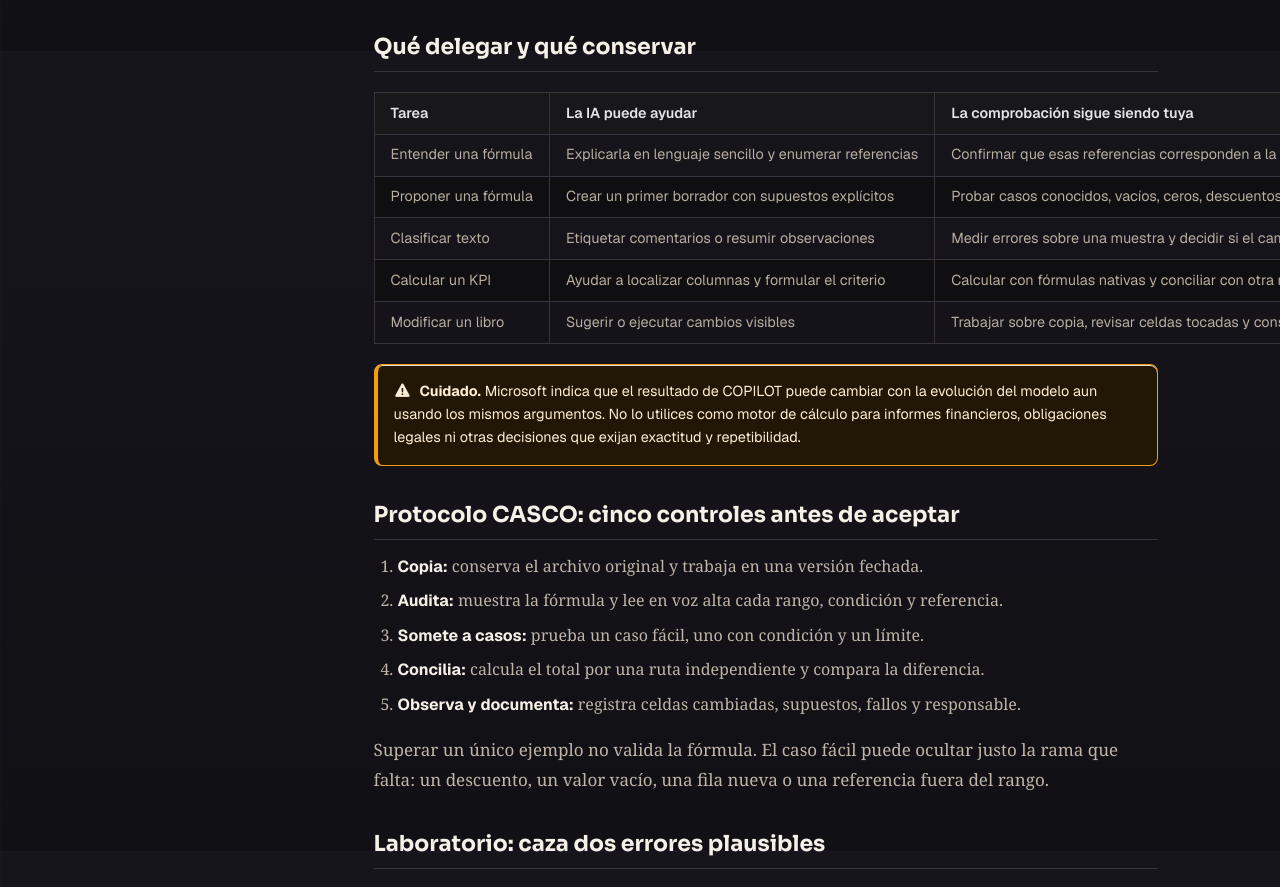
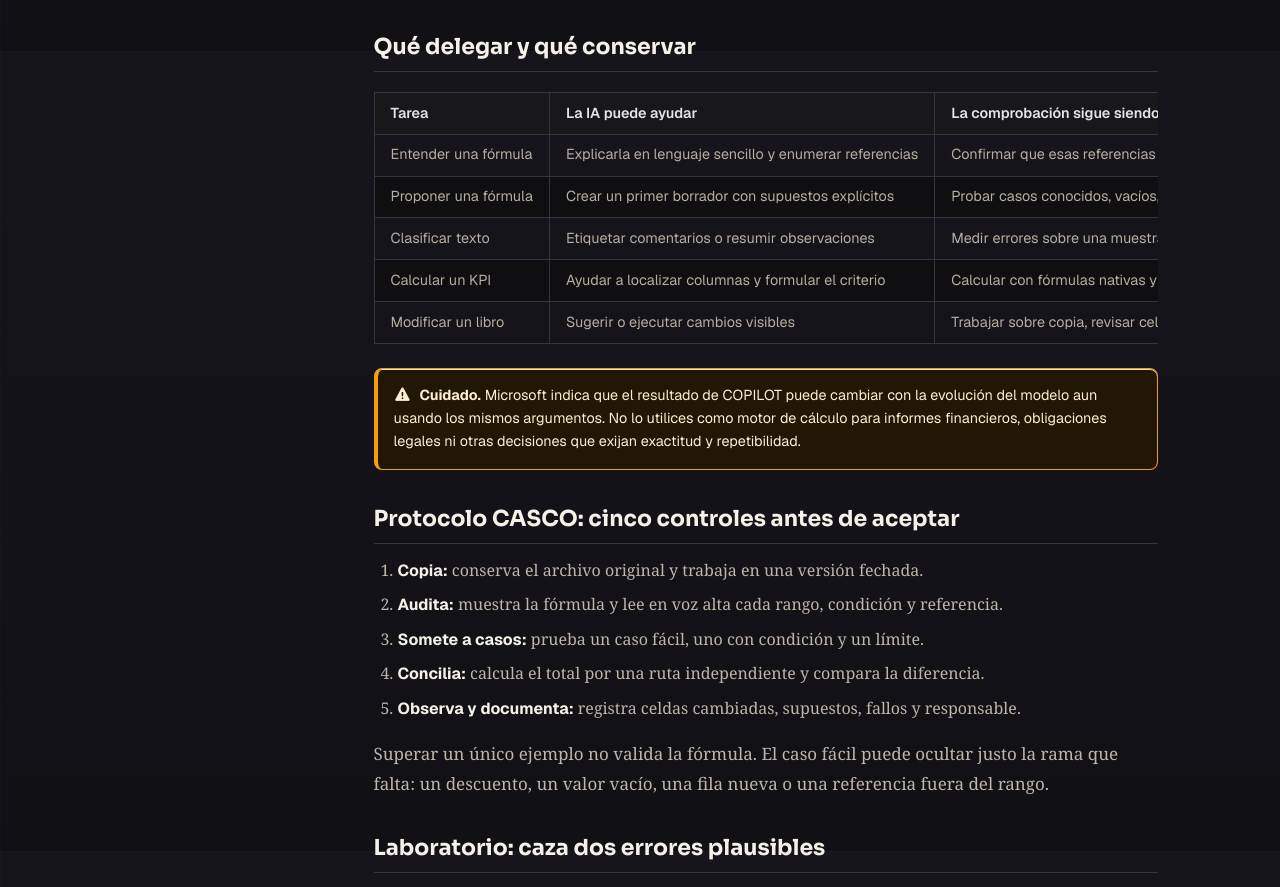
Before and after one commit to aulafy/claude, a Next.js app: page /cursos/ia-pymes/presupuestos-excel in a window 1280 px wide. Shown: the part 1549-2436 px from the top of the page. Built offline with nearby package versions, Linux system fonts and the light colour scheme; no server answers.

Commit message:
Hacer desplazables las tablas en móvil

```diff
--- a/app/cursos/ia-pymes/convertir-extracto-csv/page.tsx
+++ b/app/cursos/ia-pymes/convertir-extracto-csv/page.tsx
@@ -59,7 +59,7 @@ export default function Page() {
 
       <div className="prose">
         <h2>El contrato de aceptación</h2>
-        <div className="table-wrap">
+        <div className="table-wrap" role="region" aria-label="Contrato de aceptación para convertir un extracto a CSV" tabIndex={0}>
           <table>
             <thead>
               <tr>
--- a/app/cursos/ia-pymes/mcp-oficina-seguro/page.tsx
+++ b/app/cursos/ia-pymes/mcp-oficina-seguro/page.tsx
@@ -46,7 +46,7 @@ export default function Page() {
           recursos y prompts ofrecidos por un servidor. El modelo puede decidir pedir una tool; el cliente
           transporta la llamada; el servidor valida los argumentos y ejecuta código convencional.
         </p>
-        <div className="table-wrap">
+        <div className="table-wrap" role="region" aria-label="Responsabilidades de las piezas MCP" tabIndex={0}>
           <table>
             <thead>
               <tr><th>Pieza</th><th>Responsabilidad</th><th>No garantiza</th></tr>
@@ -141,7 +141,7 @@ codex mcp remove aulafy-oficina`}</Terminal>
         </p>
 
         <h2>Siete barreras antes de conectar un ERP</h2>
-        <div className="table-wrap">
+        <div className="table-wrap" role="region" aria-label="Barreras antes de conectar un ERP" tabIndex={0}>
           <table>
             <thead><tr><th>Barrera</th><th>Ejemplo verificable</th><th>Qué evita</th></tr></thead>
             <tbody>
--- a/app/cursos/ia-pymes/presupuestos-excel/page.tsx
+++ b/app/cursos/ia-pymes/presupuestos-excel/page.tsx
@@ -62,7 +62,7 @@ export default function Page() {
 
       <div className="prose">
         <h2>Qué delegar y qué conservar</h2>
-        <div className="table-wrap">
+        <div className="table-wrap" role="region" aria-label="Controles para revisar cálculos de Excel" tabIndex={0}>
           <table>
             <thead>
               <tr>
--- a/app/cursos/ia-pymes/rgpd-basico/page.tsx
+++ b/app/cursos/ia-pymes/rgpd-basico/page.tsx
@@ -57,7 +57,7 @@ export default function Page() {
         </p>
 
         <h2>Cuatro operaciones que no son sinónimas</h2>
-        <div className="table-wrap">
+        <div className="table-wrap" role="region" aria-label="Diferencias entre minimización, seudonimización y anonimización" tabIndex={0}>
           <table>
             <thead>
               <tr>
@@ -179,7 +179,7 @@ SALIDA EXIGIDA
 
       <div className="prose">
         <h2>La matriz de decisión que debe completar una pyme</h2>
-        <div className="table-wrap">
+        <div className="table-wrap" role="region" aria-label="Controles de protección de datos" tabIndex={0}>
           <table>
             <thead>
               <tr>
--- a/app/cursos/rag-seguro/evals-citaciones/page.tsx
+++ b/app/cursos/rag-seguro/evals-citaciones/page.tsx
@@ -53,7 +53,7 @@ export default function Page() {
           cliente o acertar nueve preguntas y filtrar información en la décima. Por eso «parece correcto»
           no es una métrica.
         </p>
-        <div className="table-wrap">
+        <div className="table-wrap" role="region" aria-label="Capas y evidencias de evaluación RAG" tabIndex={0}>
           <table>
             <thead><tr><th>Capa</th><th>Pregunta de evaluación</th><th>Evidencia</th></tr></thead>
             <tbody>
--- a/app/globals.css
+++ b/app/globals.css
@@ -260,7 +260,8 @@ tr:nth-child(even) td { background: #0f0f11; }
   scrollbar-color: var(--accent) var(--panel);
   scrollbar-width: thin;
 }
-.aula-table-scroll {
+.aula-table-scroll,
+.table-wrap {
   width: 100%;
   max-width: 100%;
   min-width: 0;
@@ -272,8 +273,10 @@ tr:nth-child(even) td { background: #0f0f11; }
   scrollbar-color: var(--accent) var(--panel);
   scrollbar-width: thin;
 }
-.aula-table-scroll:focus-visible { outline: 2px solid var(--accent); outline-offset: 3px; }
+.aula-table-scroll:focus-visible,
+.table-wrap:focus-visible { outline: 2px solid var(--accent); outline-offset: 3px; }
 .aula-table-scroll table,
+.table-wrap table,
 .overflow-x-auto > table {
   width: max-content;
   min-width: 100%;
```
